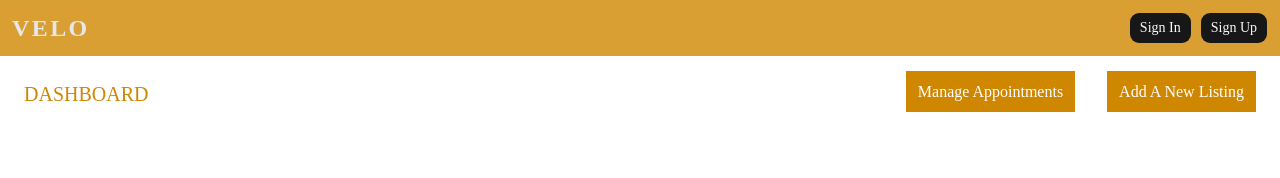
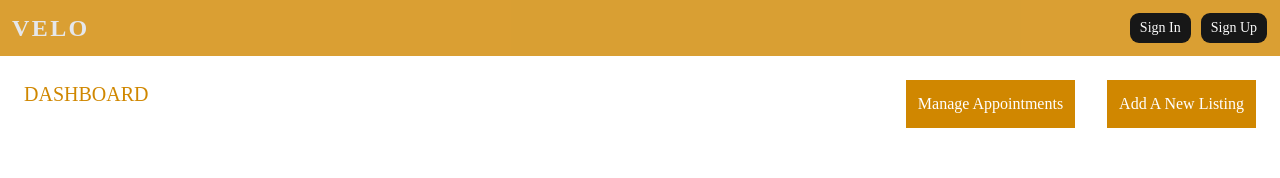
Before and after one commit to shando-howell/velo, a Next.js app: page /admin/dashboard in a window 1280 px wide. Shown: the top 178 px of the page. Built offline with nearby package versions, Linux system fonts and the light colour scheme; no server answers.

Commit message:
Updated dashboard

```diff
--- a/app/admin/dashboard/page.tsx
+++ b/app/admin/dashboard/page.tsx
@@ -8,7 +8,7 @@
                 <div className="flex-1 uppercase text-yellow-600 text-xl">
                     <h2>Dashboard</h2>
                 </div>
-                <div>
+                <div className="flex flex-col space-y-4 md:space-y-0 md:flex-row">
                     <Link href="/admin/dashboard/appointments" className="p-3 bg-yellow-600 hover:bg-yellow-500 text-white">
                         Manage Appointments
                     </Link>
```
